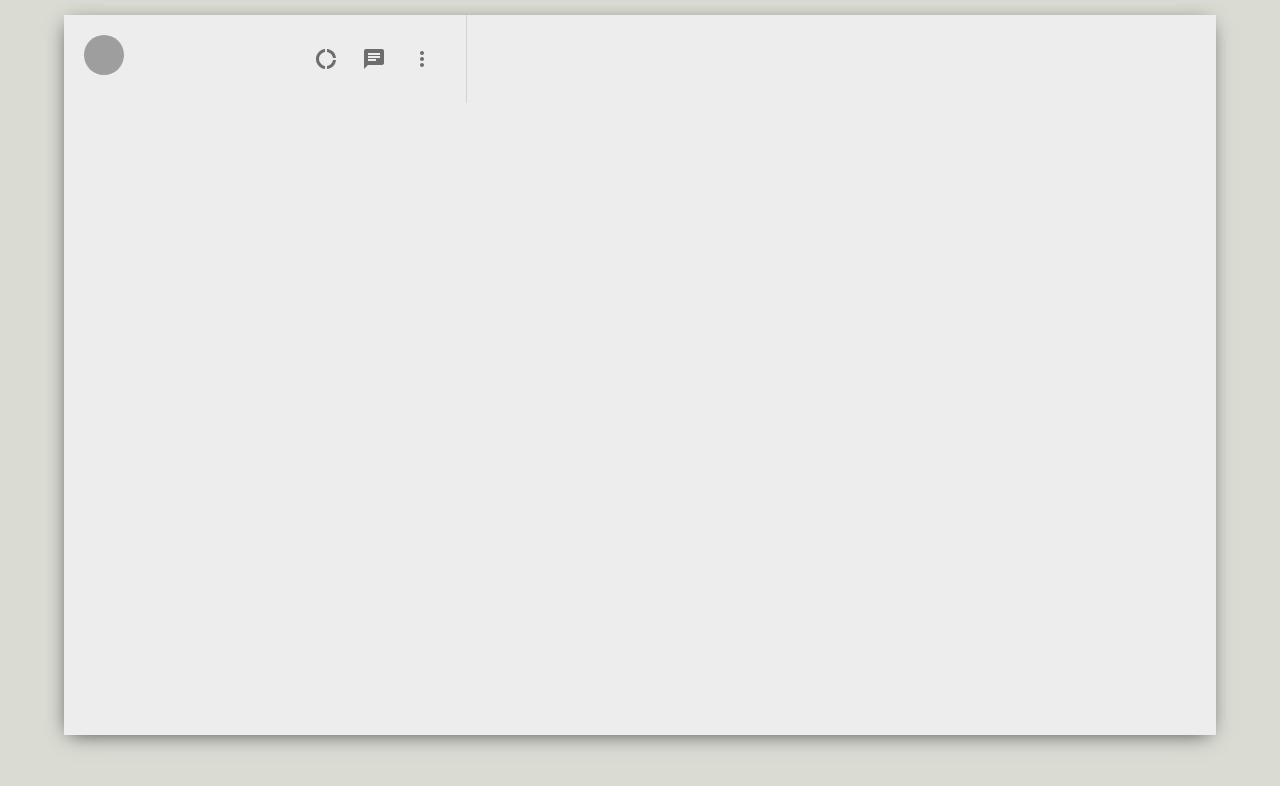
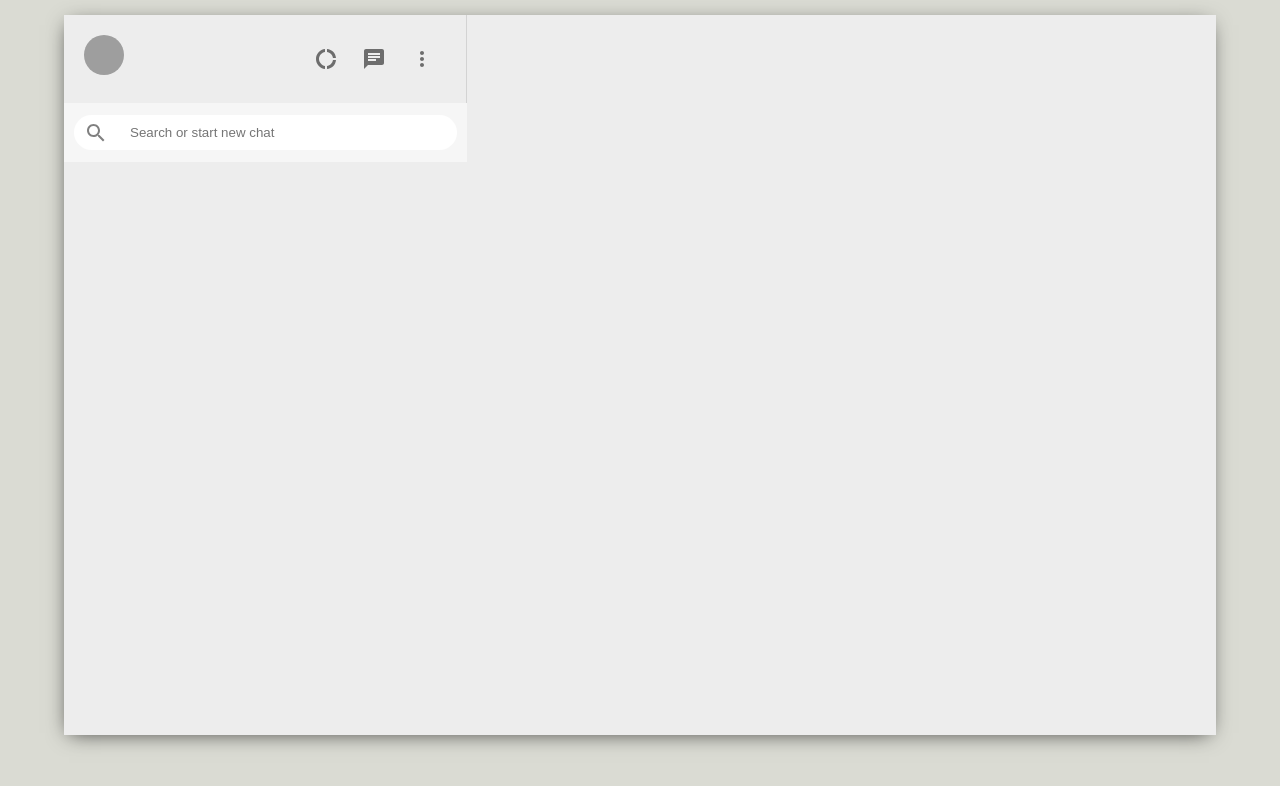
Before and after one commit to Aniket101299/whatsapp-clone, a React (Create React App) app in the folder whatsapp-clone/: page / in a window 1280 px wide. Shown: the top 786 px of the page. Built offline with nearby package versions, Linux system fonts and the light colour scheme; grey boxes are pictures that could not be loaded.

Commit message:
successfully completed sidebar search

```diff
--- a/whatsapp-clone/src/Sidebar.css
+++ b/whatsapp-clone/src/Sidebar.css
@@ -20,3 +20,28 @@
     margin-left: 2vw;;
     font-size: 24px !important;
 }
+.sidebar_search{
+    display: flex;
+    align-items: center;
+    background-color: #f6f6f6;
+    height: 39px;
+    padding: 10px;
+}
+.sidebar_searchContainer{
+    display: flex;
+    align-items: center;
+    background-color: white;
+    width: 100%;
+    height: 35px;
+    border-radius: 20px;
+}
+.sidebar_searchContainer > .MuiSvgIcon-root{
+    color: gray;
+    padding: 10px;
+}
+
+.sidebar_searchContainer > input {
+    border: none;
+    outline-width: 0;
+    margin-left: 10px;
+}
--- a/whatsapp-clone/src/Sidebar.js
+++ b/whatsapp-clone/src/Sidebar.js
@@ -4,6 +4,7 @@
 import { Avatar, IconButton } from '@material-ui/core';
 import ChatIcon from "@material-ui/icons/Chat";
 import MoreVertIcon from "@material-ui/icons/MoreVert";
+import { SearchOutlined } from "@material-ui/icons";
 
 
 function Sidebar() {
@@ -24,7 +25,12 @@
       </div>
      </div>
 
-
+     <div className="sidebar_search">
+        <div className="sidebar_searchContainer">
+            <SearchOutlined />
+            <input placeholder='Search or start new chat' type="text"/>
+        </div>
+      </div>
 
 
     </div>
```
